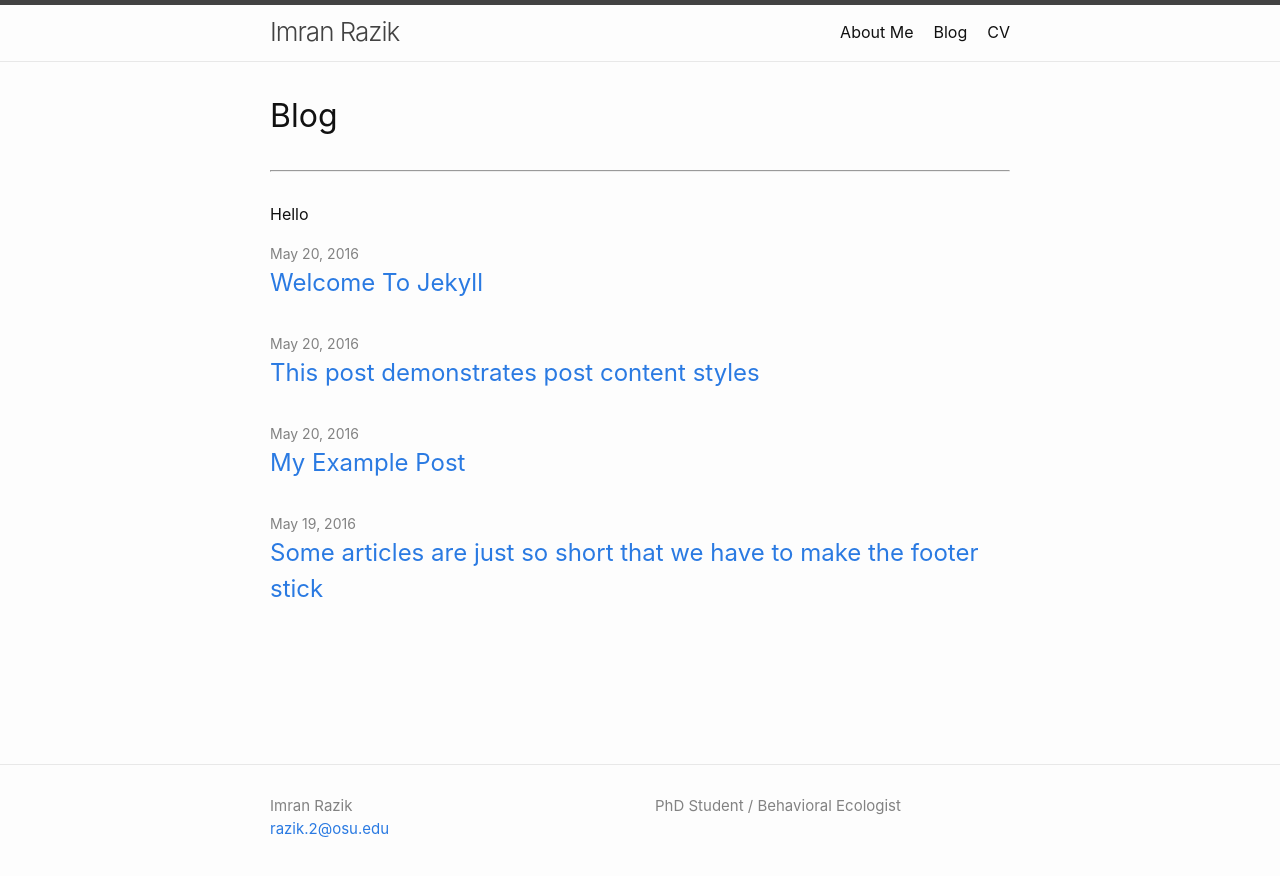
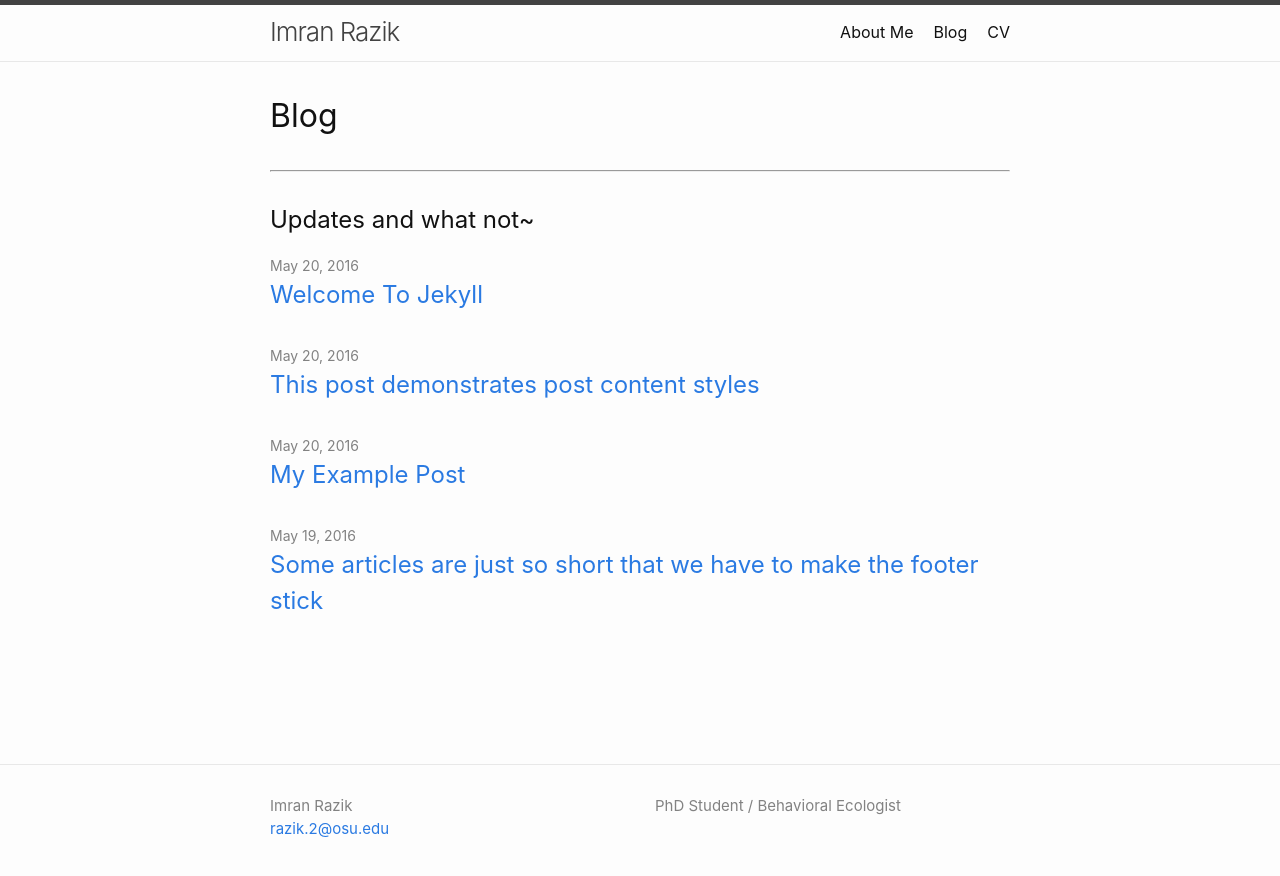
Before and after one commit to imranrazik/imranrazik.github.io, a Jekyll site: the page built from Blog.md, in a window 1280 px wide. Shown: the top 876 px of the page. Built offline with Jekyll 4.4.1, drawn with Linux system fonts in a browser that asks for light colours; our own code applies the rules of GitHub Pages for plain Markdown files.

Commit message:
Update Blog.md

```diff
--- a/Blog.md
+++ b/Blog.md
@@ -3,5 +3,4 @@
 ---
 # Blog
 ---
-
-Hello
+## Updates and what not~
```
